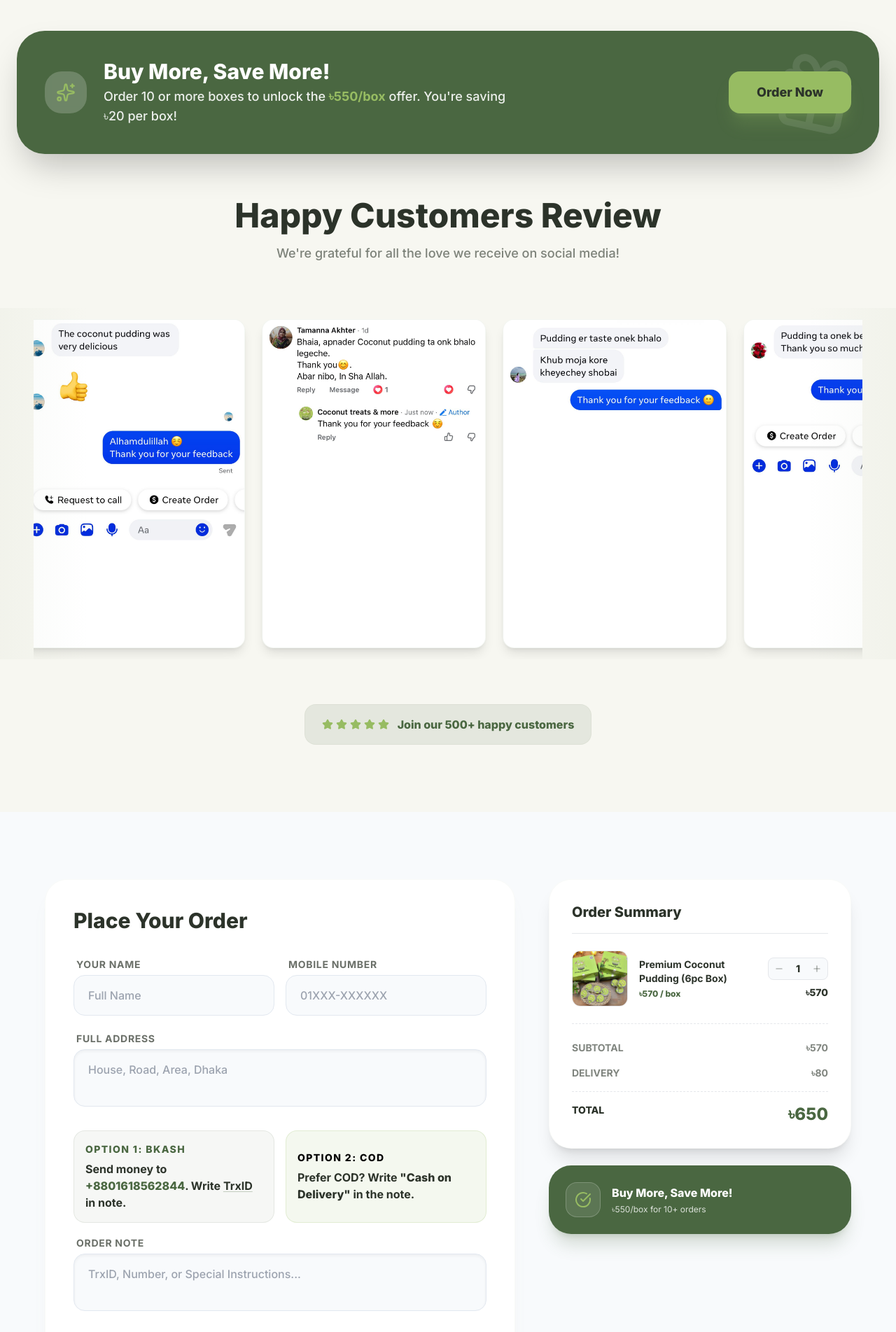
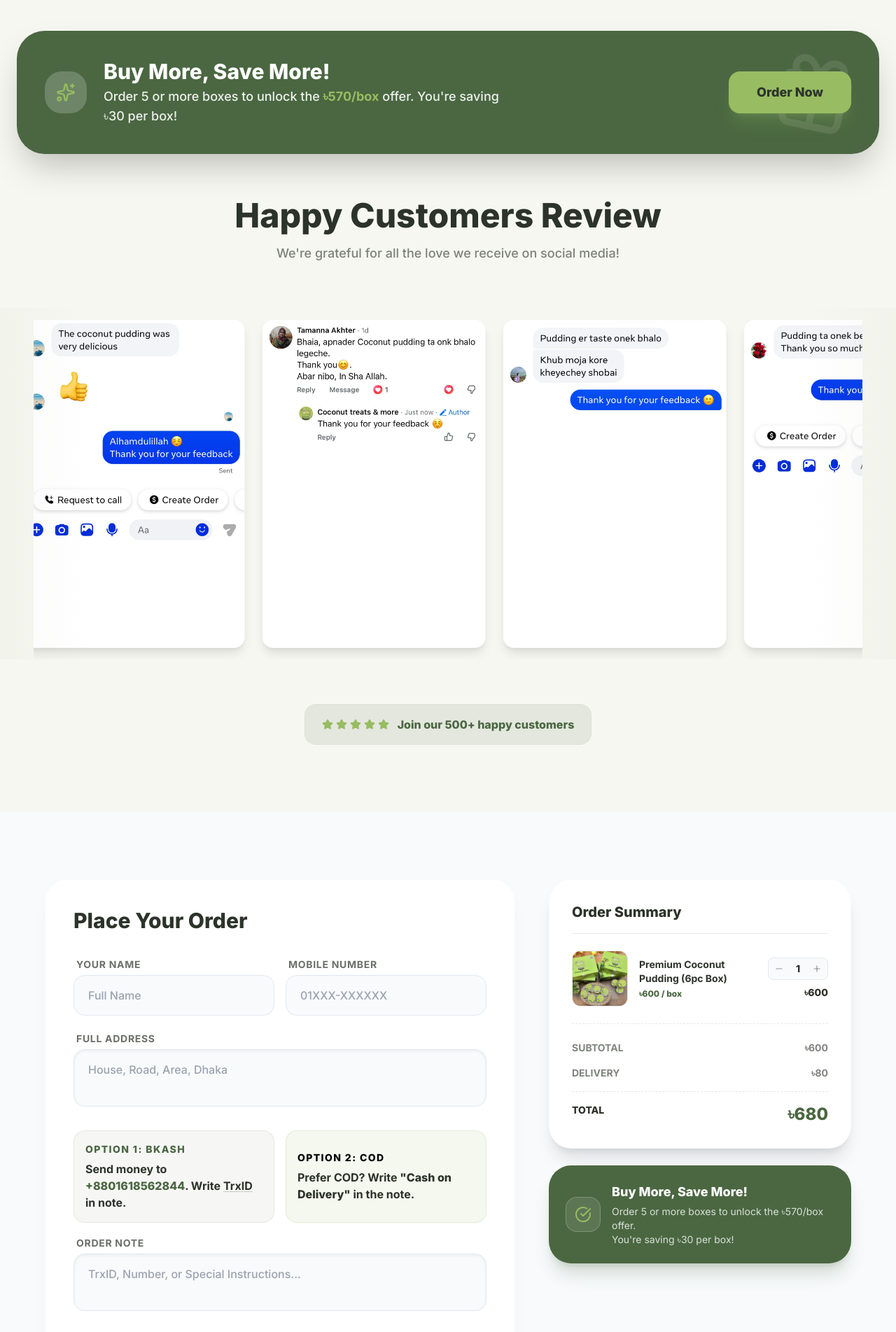
Before and after one commit to Arafat-Bhuiyan/Coconut-treats-and-more, a React (Vite) app: page / in a window 1280 px wide. Shown: the part 920-2823 px from the top of the page at 70% size. Built offline with nearby package versions, Linux system fonts and the light colour scheme.

Commit message:
single and offer price changed

```diff
--- a/src/pages/Home/sections/Order/Order.jsx
+++ b/src/pages/Home/sections/Order/Order.jsx
@@ -13,11 +13,11 @@ const Order = () => {
     agree: true
   });
 
-  const basePrice = 570;
-  const offerPrice = 550;
+  const basePrice = 600;
+  const offerPrice = 570;
   const deliveryCharge = 80;
 
-  const unitPrice = quantity >= 10 ? offerPrice : basePrice;
+  const unitPrice = quantity >= 5 ? offerPrice : basePrice;
   const totalProductPrice = quantity * unitPrice;
   const totalOrderAmount = totalProductPrice + deliveryCharge;
 
@@ -245,7 +245,7 @@ _Please confirm my order!_`;
                   <span>৳{deliveryCharge}</span>
                 </div>
 
-                {quantity >= 10 && (
+                {quantity >= 5 && (
                   <motion.div
                     initial={{ scale: 0.9, opacity: 0 }}
                     animate={{ scale: 1, opacity: 1 }}
@@ -255,7 +255,7 @@ _Please confirm my order!_`;
                       <CheckCircle size={12} /> BULK OFFER
                     </span>
                     <span className="text-xs font-black text-accent-dark">
-                      - ৳{quantity * 20} Saved
+                      - ৳{quantity * 30} Saved
                     </span>
                   </motion.div>
                 )}
@@ -273,10 +273,13 @@ _Please confirm my order!_`;
                 <CheckCircle className="text-accent" size={24} />
               </div>
               <div>
-                <h4 className="font-black text-sm sm:text-base leading-tight">
+                <h4 className="font-black text-base sm:text-lg leading-tight">
                   Buy More, Save More!
                 </h4>
-                <p className="text-xs text-white/80 mt-1">৳550/box for 10+ orders</p>
+                <p className="text-sm text-white/80 mt-1">
+                  Order 5 or more boxes to unlock the ৳570/box offer.
+                  <br /> You're saving ৳30 per box!
+                </p>
               </div>
             </div>
           </motion.div>
--- a/src/pages/Home/sections/Testimonials/Testimonials.jsx
+++ b/src/pages/Home/sections/Testimonials/Testimonials.jsx
@@ -85,8 +85,8 @@ const Testimonials = () => {
                             <div>
                                 <h4 className="text-xl sm:text-2xl md:text-3xl font-black mb-1">Buy More, Save More!</h4>
                                 <p className="text-sm sm:text-base md:text-lg text-white/90 max-w-xl font-medium leading-relaxed">
-                                    Order 10 or more boxes to unlock the <span className="text-accent font-bold">৳550/box</span> offer.
-                                    You're saving ৳20 per box!
+                                    Order 5 or more boxes to unlock the <span className="text-accent font-bold">৳570/box</span> offer.
+                                    You're saving ৳30 per box!
                                 </p>
                             </div>
                         </div>
```
